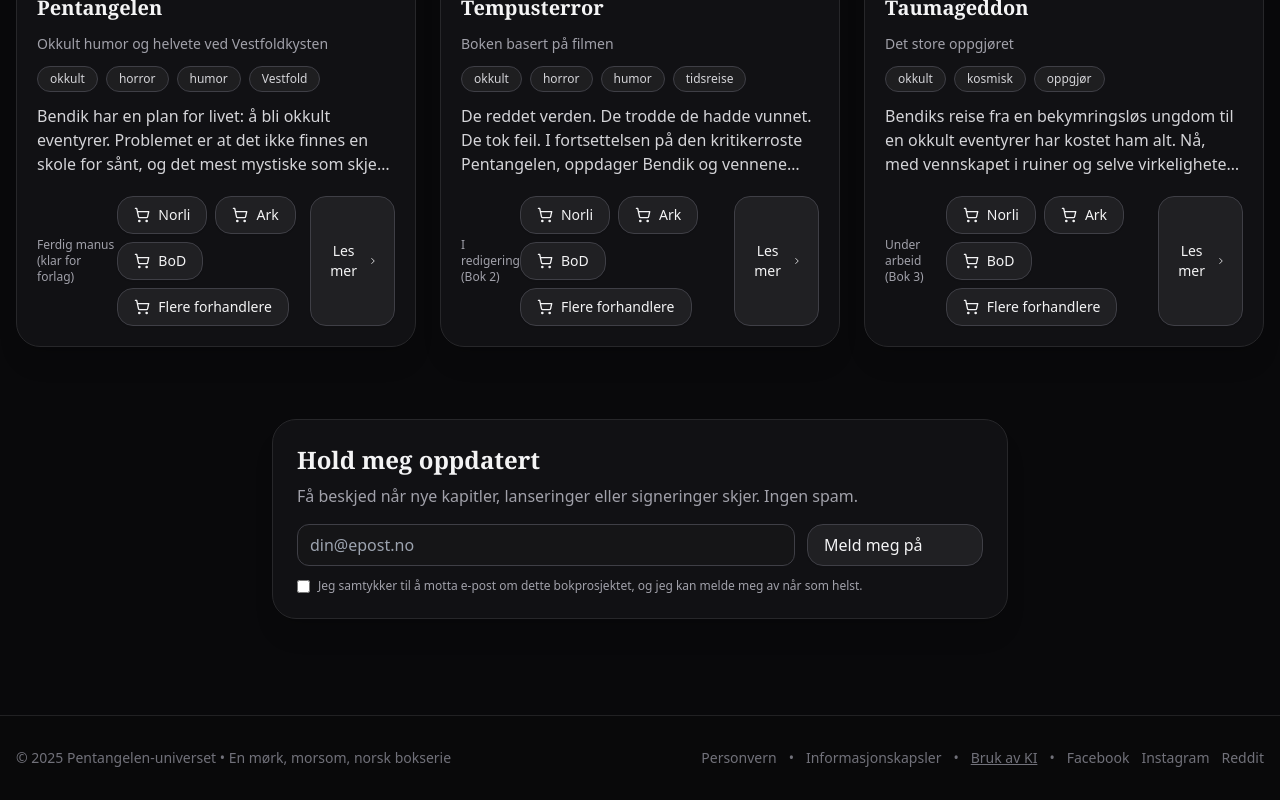
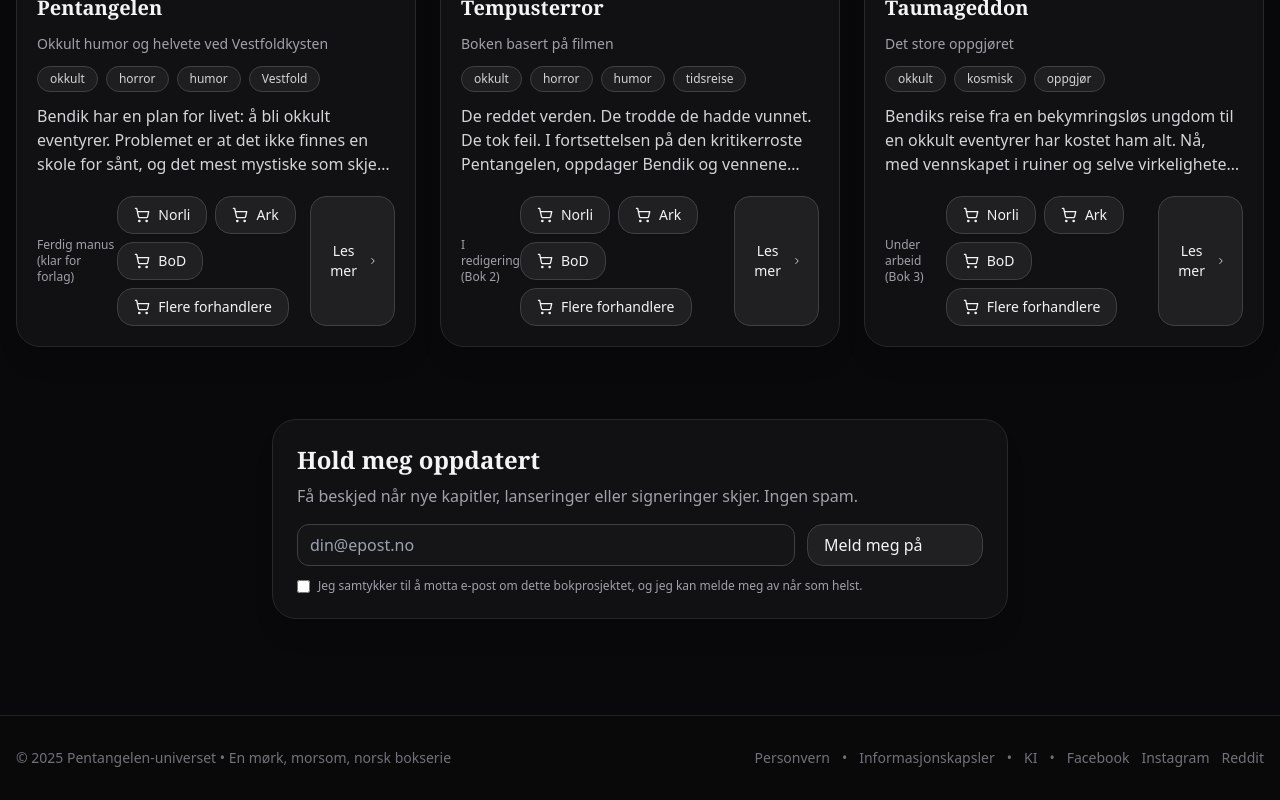
Before and after one commit to TorbenHR/pentangelen-site, a React (Vite) app: page / in a window 1280 px wide. Shown: the part 808-1608 px from the top of the page. Built offline with nearby package versions, Linux system fonts and the light colour scheme.

Commit message:
Add personvern popup to footer

```diff
--- a/src/App.jsx
+++ b/src/App.jsx
@@ -806,6 +806,7 @@ function NewsletterSignup() {
 
 function Footer() {
   const [showAIPopup, setShowAIPopup] = React.useState(false);
+  const [showPrivacyPopup, setShowPrivacyPopup] = React.useState(false);
   return (
     <footer className="mt-16 border-t border-zinc-800/80 bg-zinc-950/60 py-8">
       <div className="mx-auto flex max-w-7xl flex-col items-center justify-between gap-3 px-4 md:flex-row">
@@ -813,11 +814,16 @@ function Footer() {
           &copy; {new Date().getFullYear()} Pentangelen-universet &bull; En mørk, morsom, norsk bokserie
         </div>
         <div className="flex items-center gap-3 text-sm text-zinc-500">
-          <a className="hover:text-zinc-300" href="#">Personvern</a>
+          <button
+            className="hover:text-zinc-300"
+            onClick={() => setShowPrivacyPopup(true)}
+          >
+            Personvern
+          </button>
           <span>&bull;</span>
           <a className="hover:text-zinc-300" href="#">Informasjonskapsler</a>
           <span>&bull;</span>
-          <button className="hover:text-zinc-300 underline" onClick={() => setShowAIPopup(true)}>Bruk av KI</button>
+          <button className="hover:text-zinc-300" onClick={() => setShowAIPopup(true)}>KI</button>
           <span>&bull;</span>
           <a className="hover:text-blue-400" href="https://facebook.com" target="_blank" rel="noopener noreferrer">Facebook</a>
           <a className="hover:text-pink-400" href="https://instagram.com" target="_blank" rel="noopener noreferrer">Instagram</a>
@@ -830,11 +836,27 @@ function Footer() {
             <p className="text-zinc-100 mb-4">
               KI er IKKE brukt til å generere tekst til bøkene.<br /><br />
               KI er brukt til å generere kode til nettsiden, til å lage medier på nettsiden og sammenfatte tektst til nettsiden.<br /><br />
-              Svart og lysebrun magi er bruk til det hele.
+              Svart og lysebrun magi er brukt til hele smæla. <i>In nomine Codicis, Branchi, et Pull-Requesti.</i>
             </p>
             <button
               className="px-4 py-2 rounded-xl bg-zinc-800 text-zinc-100 hover:bg-zinc-700 border border-zinc-700"
               onClick={() => setShowAIPopup(false)}
+            >
+              Lukk
+            </button>
+          </div>
+        </div>
+      )}
+      {showPrivacyPopup && (
+        <div className="fixed inset-0 z-50 flex items-center justify-center bg-black/40">
+          <div className="bg-zinc-900 border border-zinc-700 rounded-2xl shadow-xl p-6 text-center max-w-xs">
+            <p className="text-zinc-100 mb-4">
+              Pentangelen.no sparer ikke personinformasjon.<br /><br />
+              Dersom du sender tilbakemelding i tilbakemeldingsskjema vil vi få opplysninger om epost-addressen din.
+            </p>
+            <button
+              className="px-4 py-2 rounded-xl bg-zinc-800 text-zinc-100 hover:bg-zinc-700 border border-zinc-700"
+              onClick={() => setShowPrivacyPopup(false)}
             >
               Lukk
             </button>
```
